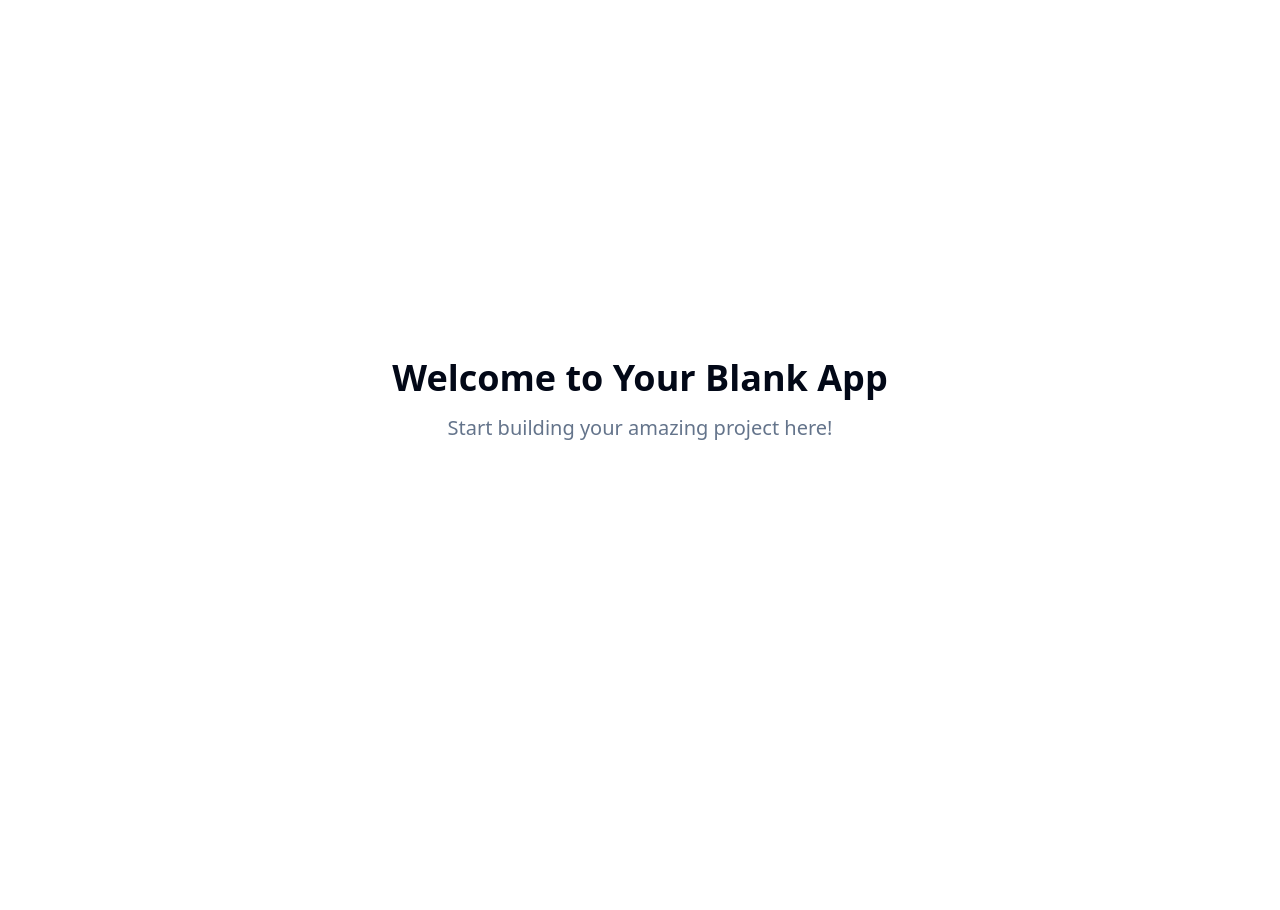
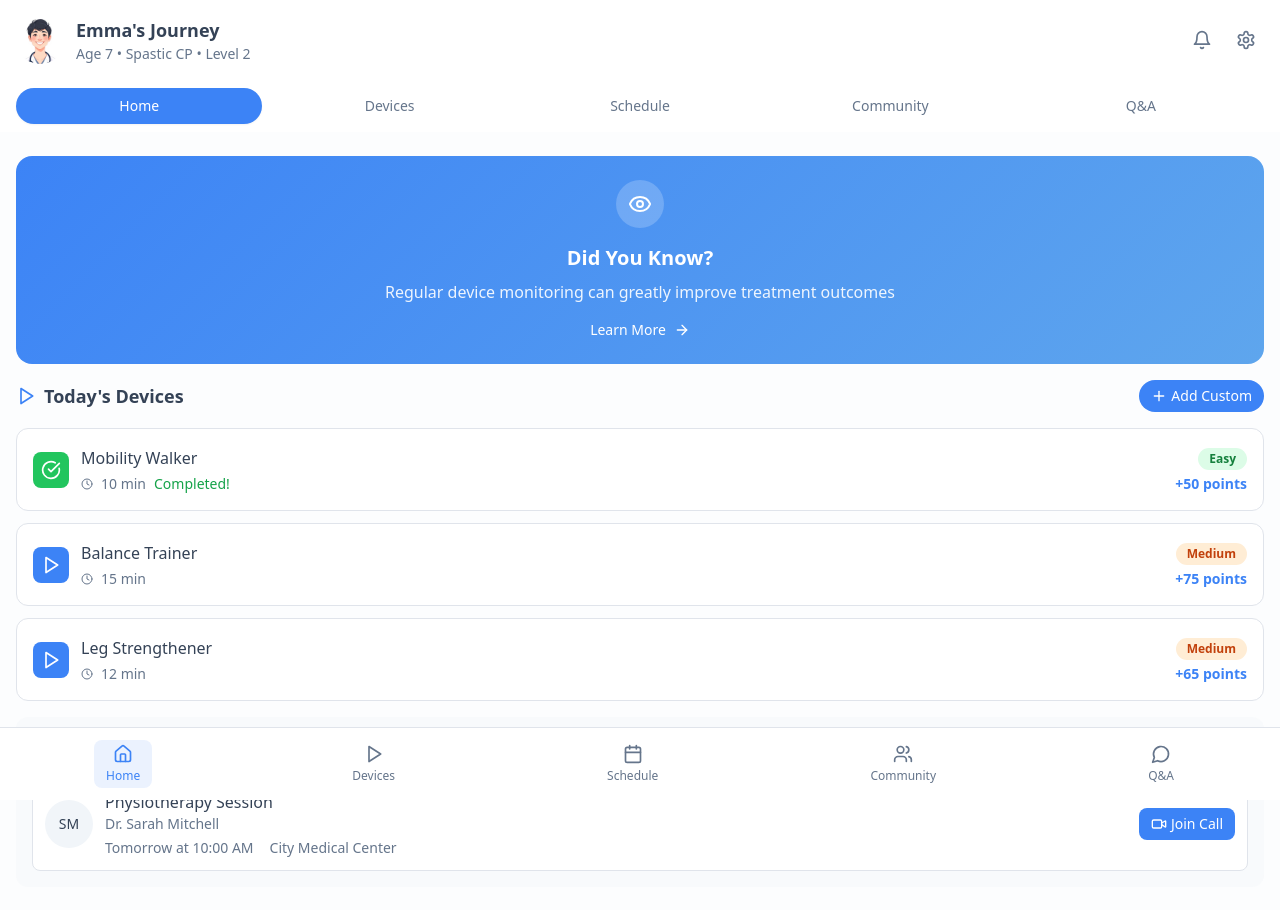
Before and after one commit to Icode122333/blue-device-canvas, a React (Vite) app: page / in a window 1280 px wide. Shown: the top 910 px of the page. Before the commit the page ends 800 px from the top, so only its background shows below. Built offline with nearby package versions, Linux system fonts and the light colour scheme.

Commit message:
Mimic design with blue/white
Replace questions with devices and use a blue and white color scheme.

```diff
--- a/index.html
+++ b/index.html
@@ -3,12 +3,12 @@
   <head>
     <meta charset="UTF-8" />
     <meta name="viewport" content="width=device-width, initial-scale=1.0" />
-    <title>blue-device-canvas</title>
-    <meta name="description" content="Lovable Generated Project" />
-    <meta name="author" content="Lovable" />
+    <title>Emma's Journey - Therapy Management App</title>
+    <meta name="description" content="Personal therapy management app for tracking devices, appointments, and progress in cerebral palsy treatment" />
+    <meta name="author" content="Therapy Management" />
 
-    <meta property="og:title" content="blue-device-canvas" />
-    <meta property="og:description" content="Lovable Generated Project" />
+    <meta property="og:title" content="Emma's Journey - Therapy Management App" />
+    <meta property="og:description" content="Personal therapy management app for tracking devices, appointments, and progress in cerebral palsy treatment" />
     <meta property="og:type" content="website" />
     <meta property="og:image" content="https://lovable.dev/opengraph-image-p98pqg.png" />
 
--- /dev/null
+++ b/src/components/AppointmentList.tsx
@@ -0,0 +1,32 @@
+import { Calendar, Video } from "lucide-react";
+
+export const AppointmentList = () => {
+  return (
+    <div className="p-4 bg-muted/30 mx-4 rounded-xl">
+      <div className="flex items-center gap-2 mb-4">
+        <Calendar className="h-5 w-5 text-primary" />
+        <h2 className="text-lg font-semibold">Upcoming Appointments</h2>
+      </div>
+
+      <div className="flex items-center gap-3 p-3 bg-card rounded-lg border border-border">
+        <div className="h-12 w-12 bg-secondary rounded-full flex items-center justify-center">
+          <span className="text-sm font-medium">SM</span>
+        </div>
+
+        <div className="flex-1">
+          <h3 className="font-medium text-card-foreground">Physiotherapy Session</h3>
+          <p className="text-sm text-muted-foreground">Dr. Sarah Mitchell</p>
+          <div className="flex items-center gap-4 mt-1">
+            <span className="text-sm text-muted-foreground">Tomorrow at 10:00 AM</span>
+            <span className="text-sm text-muted-foreground">City Medical Center</span>
+          </div>
+        </div>
+
+        <button className="flex items-center gap-1 px-3 py-1.5 bg-primary text-primary-foreground rounded-lg text-sm font-medium hover:bg-primary/90 transition-colors">
+          <Video className="h-4 w-4" />
+          Join Call
+        </button>
+      </div>
+    </div>
+  );
+};
--- /dev/null
+++ b/src/components/DeviceList.tsx
@@ -0,0 +1,88 @@
+import { Play, CheckCircle, Clock, Plus } from "lucide-react";
+import { Badge } from "@/components/ui/badge";
+
+const devices = [
+  {
+    id: 1,
+    name: "Mobility Walker",
+    duration: "10 min",
+    points: 50,
+    difficulty: "Easy",
+    status: "completed" as const,
+    icon: CheckCircle,
+    bgColor: "bg-green-500"
+  },
+  {
+    id: 2,
+    name: "Balance Trainer",
+    duration: "15 min",
+    points: 75,
+    difficulty: "Medium",
+    status: "pending" as const,
+    icon: Play,
+    bgColor: "bg-primary"
+  },
+  {
+    id: 3,
+    name: "Leg Strengthener",
+    duration: "12 min",
+    points: 65,
+    difficulty: "Medium",
+    status: "pending" as const,
+    icon: Play,
+    bgColor: "bg-primary"
+  }
+];
+
+export const DeviceList = () => {
+  return (
+    <div className="p-4">
+      <div className="flex items-center justify-between mb-4">
+        <div className="flex items-center gap-2">
+          <Play className="h-5 w-5 text-primary" />
+          <h2 className="text-lg font-semibold">Today's Devices</h2>
+        </div>
+        <button className="flex items-center gap-1 px-3 py-1.5 bg-primary text-primary-foreground rounded-full text-sm font-medium hover:bg-primary/90 transition-colors">
+          <Plus className="h-4 w-4" />
+          Add Custom
+        </button>
+      </div>
+
+      <div className="space-y-3">
+        {devices.map((device) => {
+          const IconComponent = device.icon;
+          return (
+            <div key={device.id} className="flex items-center gap-3 p-4 bg-card rounded-xl border border-border hover:shadow-md transition-all">
+              <div className={`p-2 rounded-lg ${device.bgColor}`}>
+                <IconComponent className="h-5 w-5 text-white" />
+              </div>
+
+              <div className="flex-1">
+                <h3 className="font-medium text-card-foreground">{device.name}</h3>
+                <div className="flex items-center gap-2 mt-1">
+                  <Clock className="h-3 w-3 text-muted-foreground" />
+                  <span className="text-sm text-muted-foreground">{device.duration}</span>
+                  {device.status === "completed" && (
+                    <span className="text-sm text-green-600 font-medium">Completed!</span>
+                  )}
+                </div>
+              </div>
+
+              <div className="text-right">
+                <Badge
+                  variant={device.difficulty === "Easy" ? "secondary" : "default"}
+                  className={device.difficulty === "Easy" ? "bg-green-100 text-green-700" : "bg-orange-100 text-orange-700"}
+                >
+                  {device.difficulty}
+                </Badge>
+                <div className="text-sm text-primary font-semibold mt-1">
+                  +{device.points} points
+                </div>
+              </div>
+            </div>
+          );
+        })}
+      </div>
+    </div>
+  );
+};
--- /dev/null
+++ b/src/components/InfoCard.tsx
@@ -0,0 +1,24 @@
+import { Eye, ArrowRight } from "lucide-react";
+
+export const InfoCard = () => {
+  return (
+    <div className="mx-4 mt-6 p-6 rounded-2xl text-white relative overflow-hidden"
+         style={{ background: 'var(--gradient-card)' }}>
+      <div className="relative z-10">
+        <div className="flex justify-center mb-4">
+          <div className="p-3 bg-white/20 rounded-full">
+            <Eye className="h-6 w-6 text-white" />
+          </div>
+        </div>
+        <h2 className="text-xl font-semibold text-center mb-2">Did You Know?</h2>
+        <p className="text-center text-white/90 mb-4">
+          Regular device monitoring can greatly improve treatment outcomes
+        </p>
+        <button className="flex items-center justify-center gap-2 mx-auto text-white hover:text-white/80 transition-colors">
+          <span className="text-sm font-medium">Learn More</span>
+          <ArrowRight className="h-4 w-4" />
+        </button>
+      </div>
+    </div>
+  );
+};
--- /dev/null
+++ b/src/components/Navigation.tsx
@@ -0,0 +1,53 @@
+import { Home, Play, Calendar, Users, MessageCircle } from "lucide-react";
+
+const tabs = [
+  { id: "home", label: "Home", icon: Home, active: true },
+  { id: "devices", label: "Devices", icon: Play, active: false },
+  { id: "schedule", label: "Schedule", icon: Calendar, active: false },
+  { id: "community", label: "Community", icon: Users, active: false },
+  { id: "qa", label: "Q&A", icon: MessageCircle, active: false },
+];
+
+export const Navigation = () => {
+  return (
+    <>
+      {/* Top Navigation */}
+      <div className="flex bg-background px-4 py-2 gap-1">
+        {tabs.map((tab) => (
+          <button
+            key={tab.id}
+            className={`flex-1 py-2 px-4 rounded-full text-sm font-medium transition-all ${
+              tab.active
+                ? "bg-primary text-primary-foreground shadow-sm"
+                : "text-muted-foreground hover:text-foreground hover:bg-secondary"
+            }`}
+          >
+            {tab.label}
+          </button>
+        ))}
+      </div>
+
+      {/* Bottom Navigation */}
+      <div className="fixed bottom-0 left-0 right-0 bg-card border-t border-border">
+        <div className="flex justify-around py-3">
+          {tabs.map((tab) => {
+            const IconComponent = tab.icon;
+            return (
+              <button
+                key={tab.id}
+                className={`flex flex-col items-center gap-1 px-3 py-1 rounded-lg transition-colors ${
+                  tab.active
+                    ? "text-primary bg-primary/10"
+                    : "text-muted-foreground hover:text-foreground"
+                }`}
+              >
+                <IconComponent className="h-5 w-5" />
+                <span className="text-xs font-medium">{tab.label}</span>
+              </button>
+            );
+          })}
+        </div>
+      </div>
+    </>
+  );
+};
--- /dev/null
+++ b/src/components/ProfileHeader.tsx
@@ -0,0 +1,28 @@
+import { Avatar, AvatarFallback, AvatarImage } from "@/components/ui/avatar";
+import { Bell, Settings } from "lucide-react";
+import profileAvatar from "@/assets/profile-avatar.png";
+
+export const ProfileHeader = () => {
+  return (
+    <div className="flex items-center justify-between p-4 bg-background">
+      <div className="flex items-center gap-3">
+        <Avatar className="h-12 w-12">
+          <AvatarImage src={profileAvatar} alt="Emma's profile" />
+          <AvatarFallback>EM</AvatarFallback>
+        </Avatar>
+        <div>
+          <h1 className="text-lg font-semibold text-foreground">Emma's Journey</h1>
+          <p className="text-sm text-muted-foreground">Age 7 • Spastic CP • Level 2</p>
+        </div>
+      </div>
+      <div className="flex items-center gap-2">
+        <button className="p-2 rounded-full hover:bg-secondary transition-colors">
+          <Bell className="h-5 w-5 text-muted-foreground" />
+        </button>
+        <button className="p-2 rounded-full hover:bg-secondary transition-colors">
+          <Settings className="h-5 w-5 text-muted-foreground" />
+        </button>
+      </div>
+    </div>
+  );
+};
--- a/src/index.css
+++ b/src/index.css
@@ -9,32 +9,37 @@ All colors MUST be HSL.
 @layer base {
   :root {
     --background: 0 0% 100%;
-    --foreground: 222.2 84% 4.9%;
+    --foreground: 215 25% 27%;
 
     --card: 0 0% 100%;
-    --card-foreground: 222.2 84% 4.9%;
+    --card-foreground: 215 25% 27%;
 
     --popover: 0 0% 100%;
-    --popover-foreground: 222.2 84% 4.9%;
+    --popover-foreground: 215 25% 27%;
 
-    --primary: 222.2 47.4% 11.2%;
-    --primary-foreground: 210 40% 98%;
+    --primary: 217 91% 60%;
+    --primary-foreground: 0 0% 100%;
 
-    --secondary: 210 40% 96.1%;
-    --secondary-foreground: 222.2 47.4% 11.2%;
+    --secondary: 210 40% 96%;
+    --secondary-foreground: 215 25% 27%;
 
-    --muted: 210 40% 96.1%;
-    --muted-foreground: 215.4 16.3% 46.9%;
+    --muted: 217 33% 95%;
+    --muted-foreground: 215 16% 47%;
 
-    --accent: 210 40% 96.1%;
-    --accent-foreground: 222.2 47.4% 11.2%;
+    --accent: 217 91% 60%;
+    --accent-foreground: 0 0% 100%;
 
-    --destructive: 0 84.2% 60.2%;
-    --destructive-foreground: 210 40% 98%;
+    --destructive: 0 84% 60%;
+    --destructive-foreground: 0 0% 100%;
 
-    --border: 214.3 31.8% 91.4%;
-    --input: 214.3 31.8% 91.4%;
-    --ring: 222.2 84% 4.9%;
+    --border: 217 20% 90%;
+    --input: 217 20% 90%;
+    --ring: 217 91% 60%;
+
+    --gradient-primary: linear-gradient(135deg, hsl(217 91% 60%), hsl(210 100% 70%));
+    --gradient-card: linear-gradient(135deg, hsl(217 91% 60%), hsl(210 80% 65%));
+    --shadow-soft: 0 4px 20px -4px hsl(217 91% 60% / 0.15);
+    --shadow-medium: 0 8px 30px -8px hsl(217 91% 60% / 0.25);
 
     --radius: 0.5rem;
 
--- a/src/pages/Index.tsx
+++ b/src/pages/Index.tsx
@@ -1,12 +1,17 @@
-// Update this page (the content is just a fallback if you fail to update the page)
+import { ProfileHeader } from "@/components/ProfileHeader";
+import { Navigation } from "@/components/Navigation";
+import { InfoCard } from "@/components/InfoCard";
+import { DeviceList } from "@/components/DeviceList";
+import { AppointmentList } from "@/components/AppointmentList";
 
 const Index = () => {
   return (
-    <div className="min-h-screen flex items-center justify-center bg-background">
-      <div className="text-center">
-        <h1 className="text-4xl font-bold mb-4">Welcome to Your Blank App</h1>
-        <p className="text-xl text-muted-foreground">Start building your amazing project here!</p>
-      </div>
+    <div className="min-h-screen bg-secondary/20 pb-20">
+      <ProfileHeader />
+      <Navigation />
+      <InfoCard />
+      <DeviceList />
+      <AppointmentList />
     </div>
   );
 };
```
Also changed, not shown: src/assets/profile-avatar.png (added).
